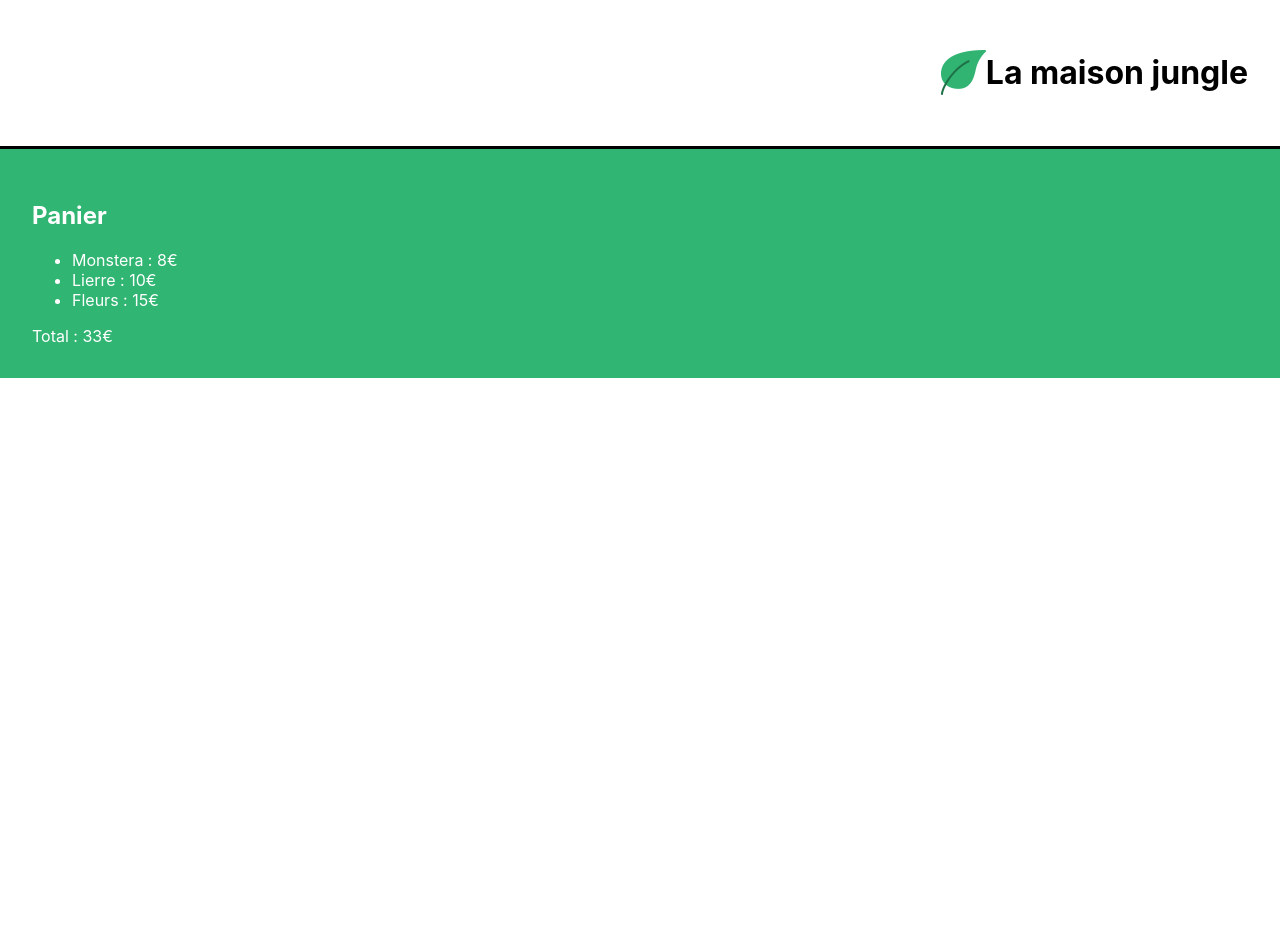
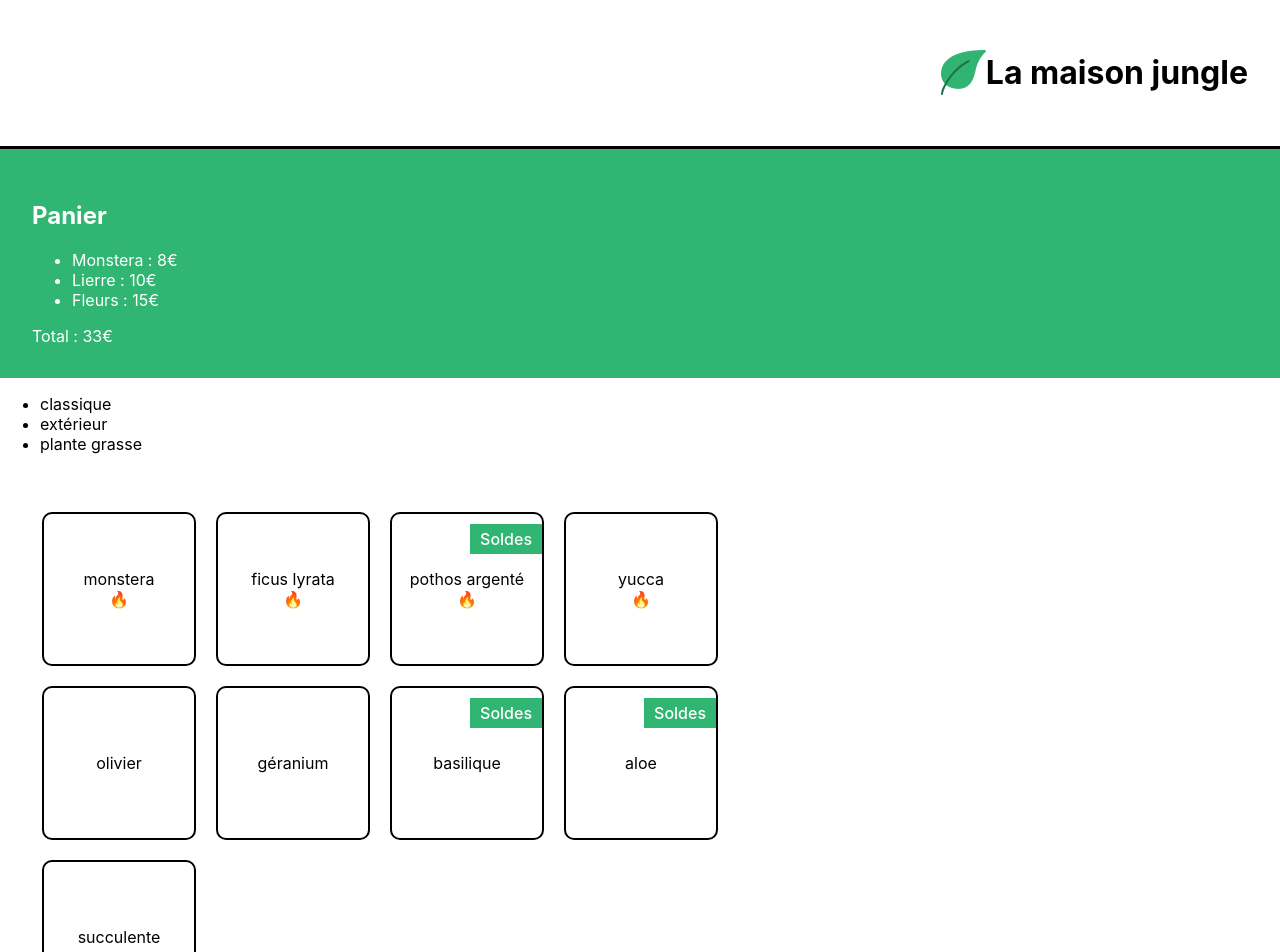
Before and after one commit to flora-le/la-maison-jungle, a React (Create React App) app: page / in a window 1280 px wide. Shown: the top 952 px of the page. Before the commit the page ends 800 px from the top, so only its background shows below. Built offline with nearby package versions, Linux system fonts and the light colour scheme.

Commit message:
new update, commit ! half way of first course. Part 2 chapter 3

```diff
--- a/src/components/App.js
+++ b/src/components/App.js
@@ -1,11 +1,13 @@
 import Banner from './Banner'
 import Cart from './Cart'
+import ShoppingList from './ShoppingList'
 import '../styles/App.css';
 
 function App() {
   return (<div>
     <Banner/>
      <Cart/>
+     <ShoppingList/>
      </div>
   );
 }
--- /dev/null
+++ b/src/components/ShoppingList.js
@@ -0,0 +1,28 @@
+import { plantList } from '../datas/plantList'
+import '../styles/ShoppingList.css'
+
+function ShoppingList() {
+  var categoryList = [];
+  plantList.forEach(p => {
+    if (!categoryList.includes(p.category))
+    categoryList.push(p.category)
+  });
+    return (<div>
+        <ul>
+          {categoryList.map((category, index) => (
+                <li key={category}>{ category }</li>
+            ))}
+        </ul>
+        <ul className='lmj-plant-list'>
+          {plantList.map((plant, index) => (
+                <li key={`${plant.name}-${index}`} className='lmj-plant-item'>{ plant.name }
+                  {(plant.isBestSale || plant.category === "classique") && <span>🔥</span>}
+                  {plant.isSpecialOffer  && <div className='lmj-sales'>Soldes</div>}
+                </li>
+            ))}
+        </ul>
+        </div>
+    )
+}
+
+export default ShoppingList
--- /dev/null
+++ b/src/datas/plantList.js
@@ -0,0 +1,50 @@
+export const plantList = [
+	{
+		name: 'monstera',
+		category: 'classique',
+		id: '1ed'
+	},
+	{
+		name: 'ficus lyrata',
+		category: 'classique',
+		id: '2ab'
+	},
+	{
+		name: 'pothos argenté',
+		category: 'classique',
+		id: '3sd',
+		isSpecialOffer: true
+	},
+	{
+		name: 'yucca',
+		category: 'classique',
+		id: '4kk'
+	},
+	{
+		name: 'olivier',
+		category: 'extérieur',
+		id: '5pl'
+	},
+	{
+		name: 'géranium',
+		category: 'extérieur',
+		id: '6uo'
+	},
+	{
+		name: 'basilique',
+		category: 'extérieur',
+		id: '7ie',
+		isSpecialOffer: true
+	},
+	{
+		name: 'aloe',
+		category: 'plante grasse',
+		id: '8fp',
+		isSpecialOffer: true
+	},
+	{
+		name: 'succulente',
+		category: 'plante grasse',
+		id: '9vn'
+	}
+]
--- /dev/null
+++ b/src/styles/ShoppingList.css
@@ -0,0 +1,30 @@
+.lmj-plant-list {
+	list-style-type: none;
+	padding: 32px;
+	display: flex;
+	flex-wrap: wrap;
+	max-width: 800px;
+}
+
+.lmj-plant-item {
+	border: solid 2px black;
+	border-radius: 10px;
+	height: 150px;
+	width: 150px;
+	margin: 10px;
+	display: flex;
+	align-items: center;
+	justify-content: center;
+	flex-direction: column;
+	position: relative;
+}
+
+.lmj-sales {
+	position: absolute;
+	right: 0px;
+	top: 10px;
+	font-weight: 500;
+	color: white;
+	padding: 5px 10px;
+	background-color: #31b572;
+}
```
Also changed, not shown: src/components/Sale.js (added).
